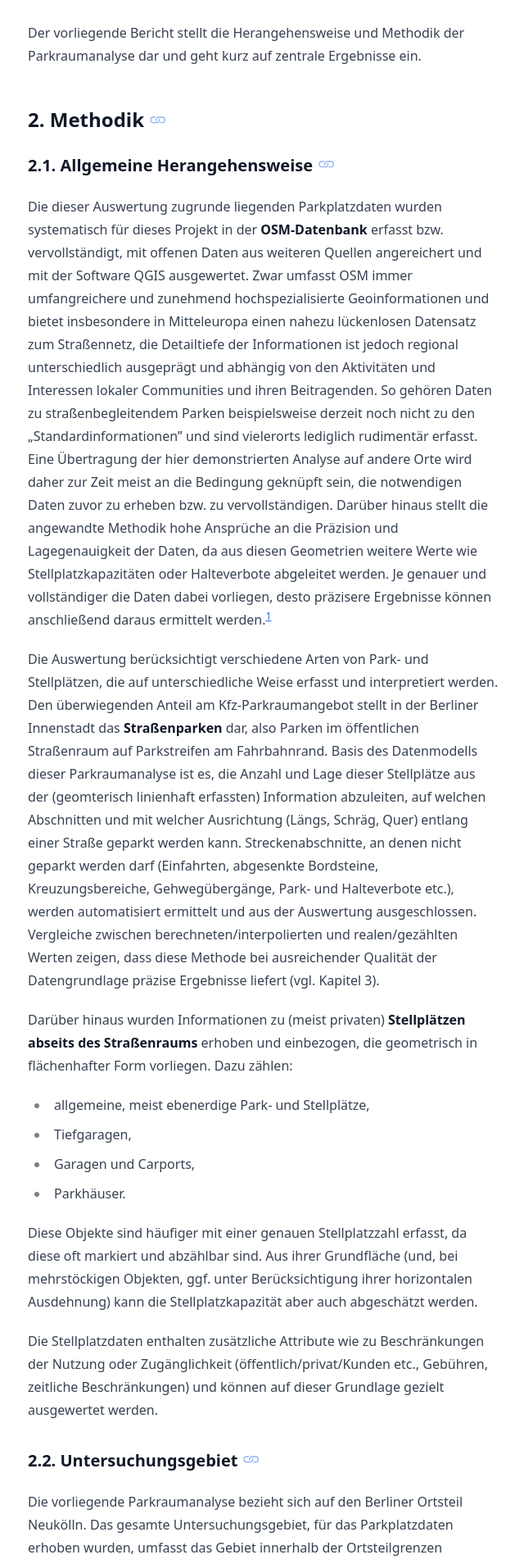
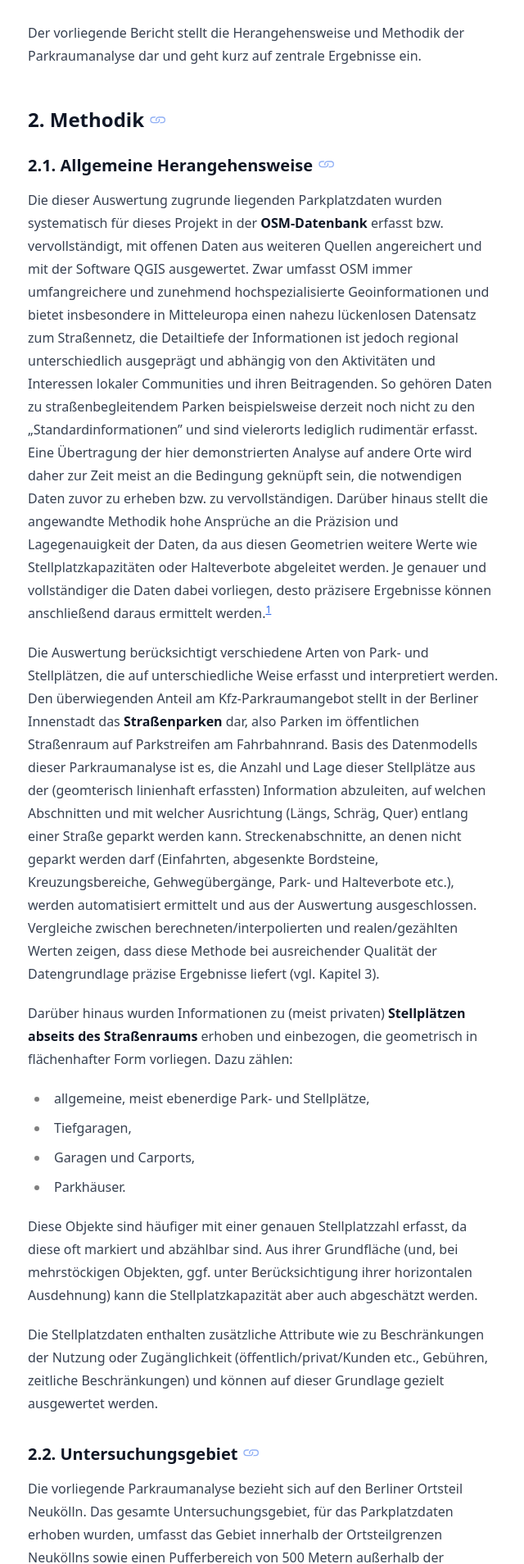
Before and after one commit to osmberlin/parkraum.osm-verkehrswende.org, a Jekyll site: the page built from project-prototype-neukoelln/report.md, in a window 1280 px wide. Shown: the part 1526-3434 px from the top of the page at 82% size, without its empty margins (226-866 px from the left). Built offline with Jekyll 4.4.1, drawn with Linux system fonts in a browser that asks for light colours.

Commit message:
Introduce layout "page_markdown"
This allows us to remove the inline markdown styles which are incompatible with prettier.

```diff
--- /dev/null
+++ b/_layouts/page_markdown.html
@@ -0,0 +1,9 @@
+---
+layout: page
+---
+
+<div
+  class="prose-h1:mb-3 prose-h1:mt-10 prose-h2:mt-5 prose-h2:mb-4 prose-h3:mt-5 prose-h3:mb-4"
+>
+  {{ content }}
+</div>
--- a/project-prototype-neukoelln/report.md
+++ b/project-prototype-neukoelln/report.md
@@ -18,16 +18,12 @@ Stand: März 2021
 
 ## Autoren und Hintergrund
 
-{: class="mt-5 mb-4" }
-
 Alexander Seidel, M.A.
 und OpenStreetMap-Beitragende
 
 _Diese Parkraumanalyse entstand im Rahmen einer Mobilitäts- und Verkehrswende-Initiative der Berliner OpenStreetMap-Community (OSM) und wurde als ehrenamtliches Projekt durchgeführt. Ein großer Teil der Datenauswertung und Datenerhebung geht auf Alexander Seidel, Sozial- und Stadtgeograf und OSM-Beitragender, zurück und mündete gemeinsam mit den Beiträgen vieler anderer OSM-Beitragender in den hier vorgestellten Ergebnissen._
 
 ## 1. Einführung
-
-{: class="mt-5 mb-4" }
 
 Daten über die Anzahl und Verteilung von Kfz-Parkplätzen im Stadtraum stellen eine wertvolle Ressource dar. So wird der Verkehrsraum im Zuge der Verkehrswende zunehmend neu verteilt oder zumindest politisch darüber gestritten und die Reduzierung des ruhenden Verkehrs in diesem Zusammenhang als wichtiger Ansatzpunkt für mehr Flächengerechtigkeit identifiziert. Gleichzeitig finden Verkehr und Mobilität unter Einbeziehung geographischer Daten immer zielgerichteter statt, sodass beispielsweise unnötige Wege oder innenstädtischer Verkehr verhindert werden können – auch hier können Parkplatz- und Stellplatzdaten einen Beitrag leisten.
 
@@ -45,11 +41,7 @@ Der vorliegende Bericht stellt die Herangehensweise und Methodik der Parkraumana
 
 ## 2. Methodik
 
-{: class="mt-5 mb-4" }
-
 ### 2.1. Allgemeine Herangehensweise
-
-{: class="mt-5 mb-4" }
 
 Die dieser Auswertung zugrunde liegenden Parkplatzdaten wurden systematisch für dieses Projekt in der **OSM-Datenbank** erfasst bzw. vervollständigt, mit offenen Daten aus weiteren Quellen angereichert und mit der Software QGIS ausgewertet. Zwar umfasst OSM immer umfangreichere und zunehmend hochspezialisierte Geoinformationen und bietet insbesondere in Mitteleuropa einen nahezu lückenlosen Datensatz zum Straßennetz, die Detailtiefe der Informationen ist jedoch regional unterschiedlich ausgeprägt und abhängig von den Aktivitäten und Interessen lokaler Communities und ihren Beitragenden. So gehören Daten zu straßenbegleitendem Parken beispielsweise derzeit noch nicht zu den „Standardinformationen" und sind vielerorts lediglich rudimentär erfasst. Eine Übertragung der hier demonstrierten Analyse auf andere Orte wird daher zur Zeit meist an die Bedingung geknüpft sein, die notwendigen Daten zuvor zu erheben bzw. zu vervollständigen. Darüber hinaus stellt die angewandte Methodik hohe Ansprüche an die Präzision und Lagegenauigkeit der Daten, da aus diesen Geometrien weitere Werte wie Stellplatzkapazitäten oder Halteverbote abgeleitet werden. Je genauer und vollständiger die Daten dabei vorliegen, desto präzisere Ergebnisse können anschließend daraus ermittelt werden.[^1]
 
@@ -70,8 +62,6 @@ Die Stellplatzdaten enthalten zusätzliche Attribute wie zu Beschränkungen der
 
 ### 2.2. Untersuchungsgebiet
 
-{: class="mt-5 mb-4" }
-
 Die vorliegende Parkraumanalyse bezieht sich auf den Berliner Ortsteil Neukölln. Das gesamte Untersuchungsgebiet, für das Parkplatzdaten erhoben wurden, umfasst das Gebiet innerhalb der Ortsteilgrenzen Neuköllns sowie einen Pufferbereich von 500 Metern außerhalb der Ortsteilgrenze, um insbesondere bei Aussagen zur Stellplatzdichte Verzerrungen an den Randbereichen zu vermeiden. Der Ortsteil Neukölln umfasst eine Fläche von 11,7 km² (gesamtes Untersuchungsgebiet: 20,6 km²).
 
 Der Ortsteil Neukölln ist ein überwiegend von Wohnquartieren geprägter, dicht besiedelter und eng bebauter urbaner Raum mit 165.000 Einwohnerinnen und Einwohnern. Er ist durch eine vergleichsweise geringe Motorisierungsquote geprägt: Pro 1.000 Personen sind hier 219 Kraftfahrzeuge zugelassen.[^2] Das Gebiet des Ortsteils umfasst zwei Gewerbegebiete, die bei einigen Auswertungen nicht berücksichtigt wurden. Die in diesem Fall berücksichtigten Wohnquartiere erstrecken sich über eine Fläche von 7,4 km² (Kfz-Quote: 206 pro 1.000 Personen) und können für genauere Datenauswertungen in 16 Teilgebiete untergliedert werden, die den lokalen „Kiezen“ bzw. lebensweltlich orientierten Räumen entsprechen ([vgl. Anhang A](#anhang-a-verfügbare-stellplatzkapazitäten-in-verschiedenen-teilräumen)).
@@ -83,8 +73,6 @@ In Bezug auf die Parkraumsituation spielen zwar tagsüber insbesondere entlang d
 Gewerblich genutzte Parkplätze (z.B. für Transportfahrzeuge des Handwerks) sind in die Auswertungen eingeflossen, da die herangezogenen Vergleichsdaten zum tatsächlichen Fahrzeugbestand auch gewerbliche Fahrzeuge enthalten. Insgesamt spielen Stellplätze dieser Art in den Wohnquartieren – also außerhalb der Gewerbegebiete – aber nur eine geringe Rolle.
 
 ### 2.3. Datenerhebung, Datenquellen und Datensätze
-
-{: class="mt-5 mb-4" }
 
 Der überwiegende Anteil der Park- und Stellplatzdaten wurde durch systematische Begehungen des Untersuchungsgebiets zwischen Frühjahr und Herbst 2020 erfasst. Gegenstand dieser Kartierung war vor allem die Erhebung des Straßenparkens im Verlauf des etwa 170 km umfassenden Straßennetzes (davon 104 km im Ortsteil Neukölln) und die Vervollständigung von etwa 2.200 Gebäude- und Grundstückseinfahrten (davon etwa 1.400 im Ortsteil Neukölln), da vor diesen nicht geparkt werden darf.[^3] Darüber hinaus wurden Daten zu anderen Parkmöglichkeiten wie Garagen und Stellplätzen erhoben, soweit diese erreichbar oder sichtbar waren.
 
@@ -113,8 +101,6 @@ Für die anschließende Analyse wurden weitere Daten aufbereitet und einbezogen:
 Generierung eines Bordsteinkanten- bzw. Fahrbahn-Datensatzes aus OSM- und ALKIS-Daten (Datensatz „Bauwerke, Anlage und Einrichtung in Siedlungsflächen und für den Verkehr"), um eine exakte Lagegenauigkeit der Parkstreifen zu erreichen. Dieser Bordsteinkanten- bzw. Fahrbahndatensatz bildet außerdem eine Grundlage für die Visualisierung der Straßen- und Parkraumkarte.
 
 ### 2.4. Datenverarbeitung zur Modellierung des Straßenparkens
-
-{: class="mt-5 mb-4" }
 
 Das OSM-Datenschema zur Erfassung von Parkstreifen („parking:lane"-Schema) sieht vor, einem Straßensegment jeweils Informationen zum Parken am linken und rechten Fahrbahnrand zuordnen zu können. Dazu gehören in erster Linie:
 
@@ -208,11 +194,7 @@ Die eigentliche Datenverarbeitung fand weitestgehend automatisiert über Python-
 
 ### 2.5. Interpolation von Stellplatzkapazitäten
 
-{: class="mt-5 mb-4" }
-
 #### 2.5.1. Straßenparken
-
-{: class="mt-5 mb-4" }
 
 Für 5,5 Prozent aller Parkstände im Straßenbereich des Untersuchungsgebiets lagen bereits in den OSM-Daten Kapazitätsangaben vor, insbesondere bei markierten Parkständen und Parkbuchten. Die fehlenden Werte mussten aus der Länge der Parkstreifensegmente abgeleitet werden.
 
@@ -227,7 +209,7 @@ Beim Parallelparken sind einzelne Stellplätze meist nicht markiert; die Anzahl
 
 Die Stellplatzkapazität ergibt sich aus dem Quotienten der Länge eines Parkstreifensegments und dem entsprechenden Abstand, abgerundet auf eine ganze Zahl.
 
-<div class="notice  mt-1 mb-5">
+<div class="notice mt-1 mb-5">
 
 **Ergebnis:**
 
@@ -238,8 +220,6 @@ Die Parkraumkarte stellt die Stellplätze in verschiedenen Zoomstufen in untersc
 </div>
 
 #### 2.5.2. Park- und Stellplätze abseits des Straßenbereichs
-
-{: class="mt-5 mb-4" }
 
 Für die geometrisch flächenhaft vorliegenden Park- und Stellplätze abseits des öffentlichen Straßenraums liegen häufiger genaue Stellplatzangaben vor, da diese oft markiert und abzählbar sind. Für etwa die Hälfte der Parkplätze liegen jedoch keine Angaben vor (vgl. 2); diese Stellplatzkapazitäten werden aus der Grundfläche der geometrischen Objekte abgeleitet (sowie bei mehrgeschossigen Objekten in einigen Fällen aus der Anzahl der Parkebenen). Dies betrifft vor allem Tiefgaragen: Für diese lagen auf Grund der eingeschränkten Zugänglichkeit nur für 36 von 221 einbezogenen Objekten genaue Stellplatzzahlen vor.[^11] Da das Daten- bzw. Interpolationsmodell hier nur an den wenigen realen, bekannten Fällen validiert werden konnte, unterliegen diese Daten auch einer größeren Unsicherheit (vgl. Kapitel 3).
 
@@ -336,8 +316,6 @@ Die Parkraumkarte stellt auch diese Stellplätze abseits des Straßenparkens dar
 
 ### 2.6. Ermittlung von Stellplatzdichten mit gebäudegenauem Bevölkerungsmodell
 
-{: class="mt-5 mb-4" }
-
 Ein Ziel der Auswertung ist es, kleinräumige Stellplatzdichteverteilungen zu berechnen, also die Anzahl von Kfz-Stellplätzen in einem Gebiet mit der Anzahl der Einwohnerinnen und Einwohner bzw. der Anzahl der zugelassenen Kfz zu vergleichen. Dabei wird angenommen, dass die Anzahl der zugelassenen Fahrzeuge an einem Ort ein Indikator für tatsächlich an einem Ort geparkte Fahrzeuge ist, was zumindest für Wohngebiete naheliegt (vgl. Kapitel 3). Das Verhältnis von verfügbaren Stellplätzen zur Anzahl zugelassener Kraftfahrzeuge wird im Folgenden als „Stellplatzdichte" bezeichnet.
 
 Für kleinräumige Aussagen, beispielsweise zur Bestimmung der Stellplatzdichte für einen bestimmten Straßenzug oder im Umfeld eines bestimmten Ortes, sind entsprechend hoch aufgelöste, adress-genaue Kfz-Daten notwendig, die im Rahmen dieses Projekts jedoch nicht zur Verfügung standen. Abhilfe schafft ein eigenes Datenmodell auf Grundlage von Bevölkerungsdaten auf Blockebene (323 Teilräume allein im Ortsteil Neukölln mit durchschnittlich je etwa 500 Einwohnerinnen und Einwohnern) und Kfz-Daten auf LOR-Planungsraumebene (18 Teilräume im Ortsteil Neukölln mit durchschnittlich je knapp 10.000 Einwohnerinnen und Einwohnern; zu den Datensätzen vgl. Kapitel 2.3).
@@ -365,8 +343,6 @@ Bei der Interpretation dieser Darstellung ist zu berücksichtigen, dass Räume u
 
 ### 2.7. Flächenverbrauch
 
-{: class="mt-5 mb-4" }
-
 Aus der Lage und Länge der Parkstreifen im Straßenraum kann -- abhängig von der Ausrichtung der dort geparkten Fahrzeuge -- auf die Fläche geschlossen werden, die direkt von stehenden bzw. geparkten Fahrzeugen in Anspruch genommen wird. Die Breite eines Parkstreifens entspricht dabei:
 
 - 2 Meter bei Längsparken,
@@ -384,8 +360,6 @@ Allein für die Neuköllner Wohnquartiere ergibt sich daraus, dass Parkstreifen
 </div>
 
 ## 3. Bewertung von Unsicherheitsfaktoren
-
-{: class="mt-5 mb-4" }
 
 Die vorgestellte Parkraumanalyse basiert auf einem interpolativen Datenmodell, also aus geografischen Daten und empirischen Annahmen abgeleiteten Aussagen und Vereinfachungen, um die (komplexe) Realität modellhaft abzubilden und „berechenbar“ zu machen. Viele der zu Grunde liegenden Annahmen und Ergebnisse können in der tatsächlichen Realität überprüft, gezählt oder gemessen werden, andere unterliegen bestimmten Unsicherheiten, die sich kaum oder nur mit erheblichem empirischen Aufwand quantifizieren lassen. Wie viele Garagen werden beispielsweise tatsächlich zum Abstellen von Kfz genutzt, wie viele Falschparker gibt es oder wie viele Dienst- und Mietwagen bleiben in der Kfz-Statistik für das Untersuchungsgebiet unberücksichtigt? Und vor allem: Wie präzise ist die Wiedergabe der Stellplatzzahlen am Straßenrand? Unsicherheitsfaktoren wie diese sollen in diesem Abschnitt einer groben Schätzung unterzogen werden.
 
@@ -442,16 +416,10 @@ Einfahrten bzw. abgesenkte Bordsteine, für die in den OSM-Daten keine Breiten v
 
 ## Anhang A: Verfügbare Stellplatzkapazitäten in verschiedenen Teilräumen
 
-{: class="mt-5 mb-4" }
-
 <iframe style="width: 100%; height: 660px" src="https://docs.google.com/spreadsheets/d/e/2PACX-1vQ5p58km0xRVhNBoKrN2U9nmFEawl7fUUrngg1vart29LI6TVVXttqs45gz-pmaRC0btcBIPR4_UMaW/pubhtml?widget=true&amp;headers=false"></iframe>
 
 ## Anhang B: Vergleich interpolierter und gezählter Stellplätze (Straßenparken)
 
-{: class="mt-5 mb-4" }
-
 <iframe style="width: 100%; height: 1450px" src="https://docs.google.com/spreadsheets/d/e/2PACX-1vTz-b9t4qHgk3yN-n7g1y8f9KszT-77AjJsDgGPi0d3E04hKCcB-GG1rd39LUcHHMErju3lQJSPEt4S/pubhtml?gid=670505529&amp;single=true&amp;widget=true&amp;headers=false"></iframe>
 
 ## Fußnoten
-
-{: class="mt-5 mb-4" }
```
Also changed, not shown: other parts of project-prototype-neukoelln/report.md (+1 -1 lines), contact.md (+1 -6 lines).
